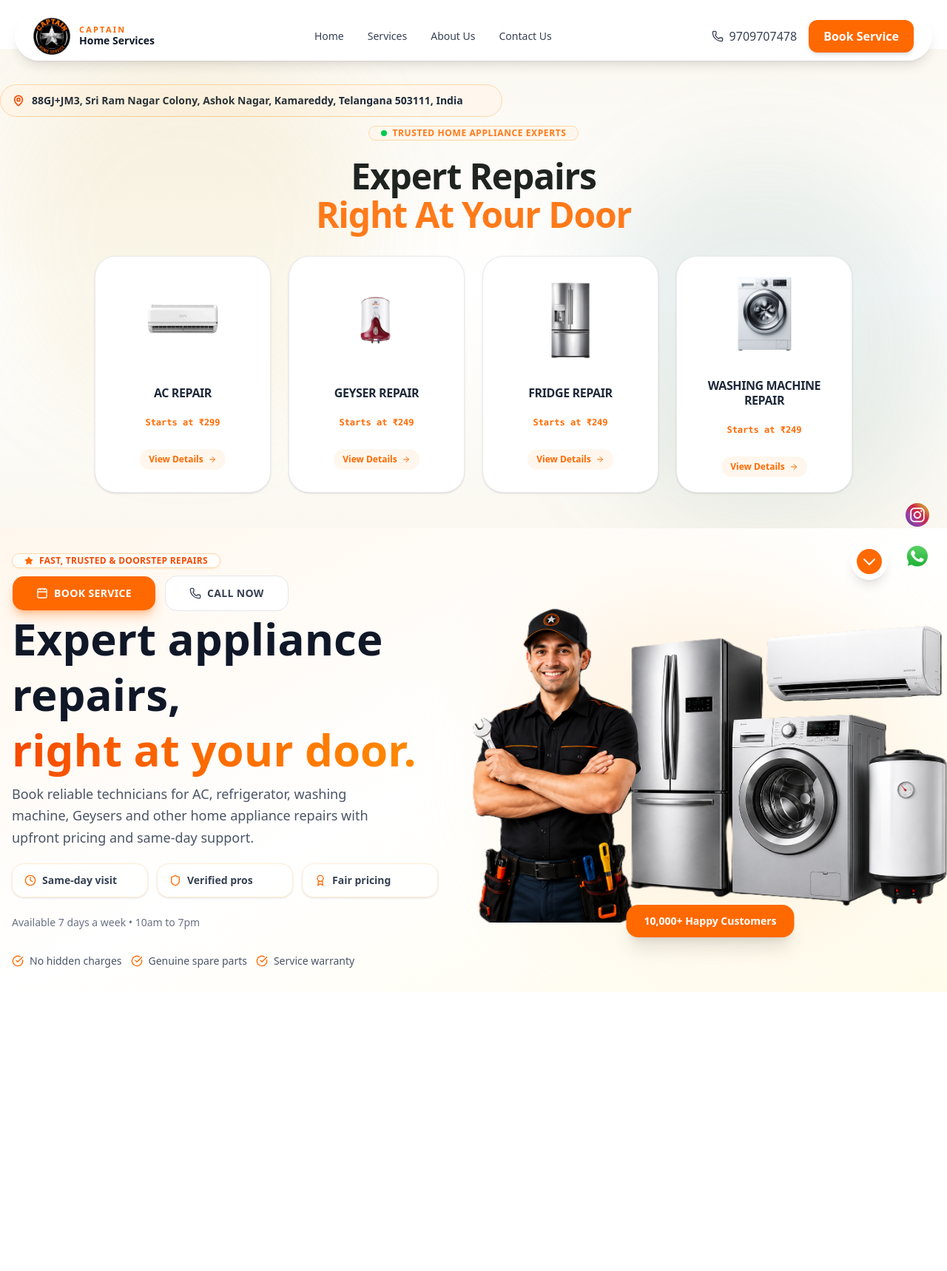
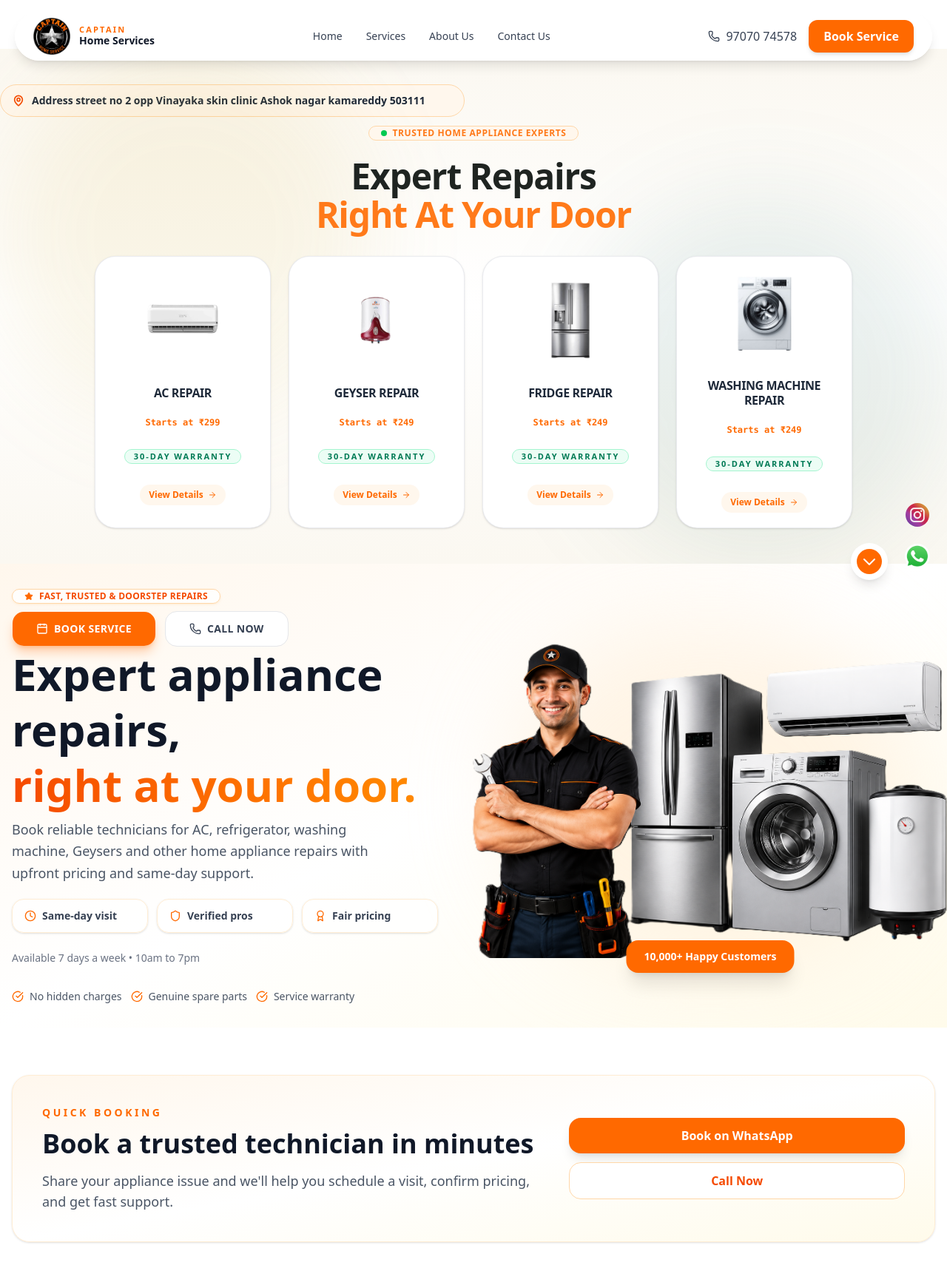
Before and after one commit to shrikantg199/captain-home-services, a Next.js app: page / in a window 1280 px wide. Shown: the top 1718 px of the page at 74% size. Before the commit the page ends 1341 px from the top, so only its background shows below. Built offline with nearby package versions, Linux system fonts and the light colour scheme.

Commit message:
feat: add contact section with booking options and update warranty information

```diff
--- a/app/page.tsx
+++ b/app/page.tsx
@@ -20,6 +20,42 @@ const page = () => {
           <Services />
         </React.Suspense>
         <HeroSection />
+        <section id="contact" className="scroll-mt-24 bg-white py-16">
+          <div className="max-w-7xl mx-auto px-4">
+            <div className="rounded-3xl border border-orange-100 bg-gradient-to-br from-orange-50 via-white to-amber-50 p-8 shadow-sm md:p-10">
+              <div className="grid gap-8 md:grid-cols-[1.2fr_0.8fr] md:items-center">
+                <div>
+                  <p className="text-sm font-semibold uppercase tracking-[0.25em] text-orange-500">
+                    Quick booking
+                  </p>
+                  <h2 className="mt-3 text-3xl font-black text-gray-900 sm:text-4xl">
+                    Book a trusted technician in minutes
+                  </h2>
+                  <p className="mt-4 max-w-2xl text-lg text-gray-600">
+                    Share your appliance issue and we&apos;ll help you schedule
+                    a visit, confirm pricing, and get fast support.
+                  </p>
+                </div>
+                <div className="flex flex-col gap-3">
+                  <a
+                    href="https://wa.me/919709707478?text=Hi!%20I%20need%20repair%20service%20for%20my%20AC,%20refrigerator,%20washing%20machine,%20geyser,%20or%20another%20appliance.%20Please%20assist%20with%20booking."
+                    target="_blank"
+                    rel="noopener noreferrer"
+                    className="rounded-2xl bg-orange-500 px-5 py-3 text-center font-semibold text-white shadow-lg transition hover:bg-orange-600"
+                  >
+                    Book on WhatsApp
+                  </a>
+                  <a
+                    href="tel:9707074578"
+                    className="rounded-2xl border border-orange-200 bg-white px-5 py-3 text-center font-semibold text-orange-600 transition hover:border-orange-400 hover:text-orange-700"
+                  >
+                    Call Now
+                  </a>
+                </div>
+              </div>
+            </div>
+          </div>
+        </section>
       </main>
       <WhatsAppWidget />
       <ScrollButton />
--- a/components/Navbar.tsx
+++ b/components/Navbar.tsx
@@ -7,6 +7,8 @@ import Link from "next/link";
 
 export default function Navbar() {
   const [mobileOpen, setMobileOpen] = useState(false);
+  const bookingHref =
+    "https://wa.me/919709707478?text=Hi!%20I%20need%20repair%20service%20for%20my%20AC,%20refrigerator,%20washing%20machine,%20geyser,%20or%20another%20appliance.%20Please%20assist%20with%20booking.";
 
   const navItems = [
     { id: "home", label: "Home" },
@@ -53,31 +55,33 @@ export default function Navbar() {
                 {/* Desktop Nav */}
                 <nav className="hidden md:flex items-center gap-8 text-sm font-medium">
                   {navItems.map((item) => (
-                    <a
+                    <Link
                       key={item.id}
                       href={`#${item.id}`}
                       className="text-gray-700 hover:text-orange-500 transition-colors"
                     >
                       {item.label}
-                    </a>
+                    </Link>
                   ))}
                 </nav>
 
                 {/* Desktop CTA */}
                 <div className="hidden md:flex items-center gap-4">
-                  <a
+                  <Link
                     href="tel:9707074578"
                     className="flex items-center gap-2 text-gray-700 font-medium hover:text-orange-500 transition-colors"
                   >
                     <Phone size={16} />
-                    9709707478
-                  </a>
-                  <a
-                    href="#contact"
+                    97070 74578
+                  </Link>
+                  <Link
+                    href={bookingHref}
+                    target="_blank"
+                    rel="noopener noreferrer"
                     className="bg-orange-500 hover:bg-orange-600 text-white px-5 py-2.5 rounded-xl font-semibold transition-all shadow-md"
                   >
                     Book Service
-                  </a>
+                  </Link>
                 </div>
 
                 {/* Mobile Menu Button */}
@@ -147,7 +151,7 @@ export default function Navbar() {
           {/* Nav Links */}
           <nav className="flex-1 p-5 space-y-1 overflow-y-auto">
             {navItems.map((item) => (
-              <a
+              <Link
                 key={item.id}
                 href={`#${item.id}`}
                 onClick={closeMobile}
@@ -158,31 +162,33 @@ export default function Navbar() {
                   size={18}
                   className="text-orange-400 opacity-0 -translate-x-1 group-hover:opacity-100 group-hover:translate-x-0 transition-all duration-200"
                 />
-              </a>
+              </Link>
             ))}
             {/* Contact Card */}
             <div className="mt-4 rounded-2xl bg-gradient-to-r from-orange-500 to-orange-600 p-5 text-white shadow-lg">
               <p className="text-sm opacity-90">Need urgent repair?</p>
-              <a
-                href="tel:9709707478"
+              <Link
+                href="tel:9707074578"
                 className="flex items-center gap-2 mt-2 font-bold text-lg"
               >
                 <Phone size={18} />
-                9709707478
-              </a>
+                97070 74578
+              </Link>
               <p className="text-xs mt-1 opacity-80">
                 Available 24×7 Service Support
               </p>
             </div>
             {/* CTA */}
-            <a
-              href="#contact"
+            <Link
+              href={bookingHref}
+              target="_blank"
+              rel="noopener noreferrer"
               onClick={closeMobile}
               className="block mt-4 bg-gray-900 hover:bg-black text-white py-3.5
               rounded-xl text-center font-semibold shadow-lg transition-all"
             >
-              <a>Book Service Now</a>
-            </a>
+              <span>Book Service Now</span>
+            </Link>
           </nav>
 
           {/* Footer Trust */}
--- a/components/Services.tsx
+++ b/components/Services.tsx
@@ -48,7 +48,7 @@ interface ServiceModalProps {
 
 const TRUST_SIGNALS = [
   { icon: Clock, label: "Same-day\nbooking" },
-  { icon: ShieldCheck, label: "90-day\nwarranty" },
+  { icon: ShieldCheck, label: "30-day\nwarranty" },
   { icon: CreditCard, label: "Pay after\nservice" },
 ];
 
@@ -360,7 +360,7 @@ export default function Services() {
   };
 
   const LOCATION_ADDRESS =
-    "88GJ+JM3, Sri Ram Nagar Colony, Ashok Nagar, Kamareddy, Telangana 503111, India";
+    "Address street no 2 opp Vinayaka skin clinic Ashok nagar kamareddy 503111";
 
   useEffect(() => {
     document.body.style.overflow = selectedService ? "hidden" : "";
@@ -444,6 +444,11 @@ export default function Services() {
                 {service.price}
               </p>
 
+              {/* Warranty Badge */}
+              <Badge className="mt-3 inline-flex items-center justify-center rounded-full bg-emerald-50 border border-emerald-200 text-emerald-700 px-3 py-1.5 text-[11px] font-semibold uppercase tracking-[0.18em]">
+                30-Day Warranty
+              </Badge>
+
               {/* CTA Pill */}
               <div className="mt-3 flex items-center gap-1.5 text-xs font-semibold text-orange-500 bg-orange-50 px-3 py-1.5 rounded-full group-hover:bg-orange-500 group-hover:text-white transition-all duration-300">
                 <span>View Details</span>
```
